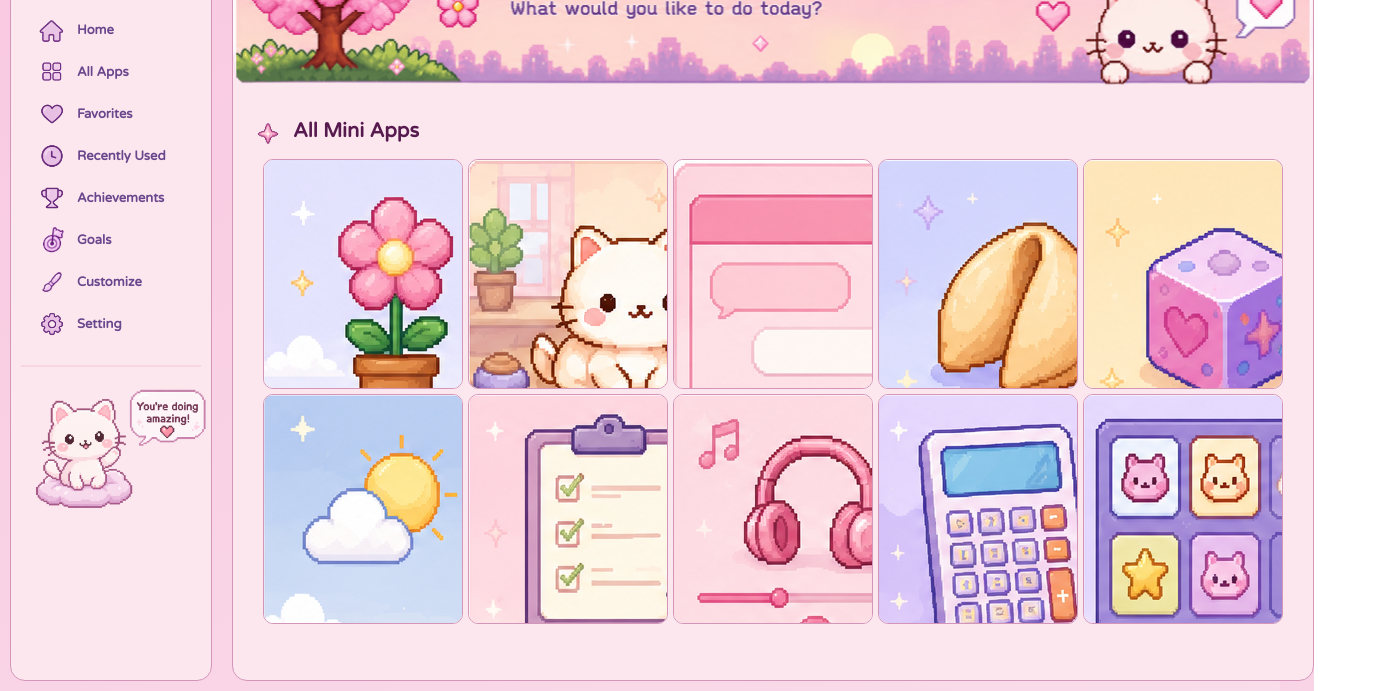
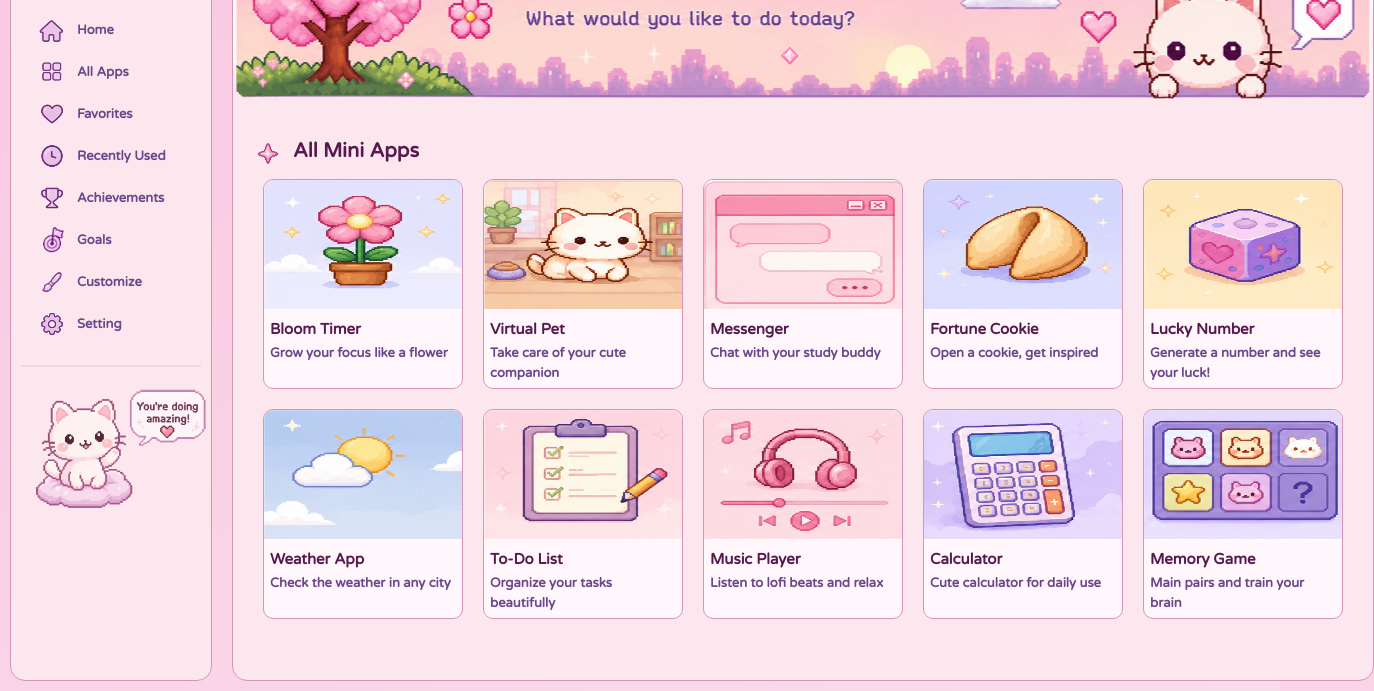
Before and after one commit to Sara-Belhadj/sweet-space, a plain HTML site: page homePage.html in a window 1280 px wide. Shown: the part 109-800 px from the top of the page, 1374 px wide, since content can reach past the window. Drawn offline with Linux system fonts and the light colour scheme; a web font is replaced by a local one.

Commit message:
complete mini app boxes styling

```diff
--- a/css/style.css
+++ b/css/style.css
@@ -368,7 +368,7 @@
     display: grid;
     grid-template-columns: repeat(5, 1fr);
     flex-direction: row;
-    gap: 5px;
+    gap: 20px;
 }
 
 .timer-app,
@@ -382,10 +382,42 @@
 .calculator-app,
 .memory-app {
     width: 200px;
-    height: 230px;
+    height: 210px;
     box-sizing: border-box;
     border: 1px solid #d496b8;
     border-radius: 10px;
     overflow: hidden;
     background-color: #fff7fb;
+    cursor: pointer;
 }
+
+.timer-app img,
+.pet-app img,
+.messenger-app img,
+.cookie-app img,
+.lucky-app img,
+.weather-app img,
+.todo-app img,
+.musicPlayer-app img,
+.calculator-app img,
+.memory-app img {
+    height: 130px;
+    width: 200px;
+}
+
+.boxes h2 {
+    font-family: 'Varela Round', sans-serif;
+    font-weight:600;
+    font-size: 15px;
+    margin: 6px;
+    color: #561a4f;
+}
+
+.boxes p {
+    font-family: 'Varela Round', sans-serif;
+    font-weight:600;
+    font-size: 13px;
+    margin: 0px 10px 10px 6px;
+    color: #6a468c;
+    line-height: 1.5;
+}
```
